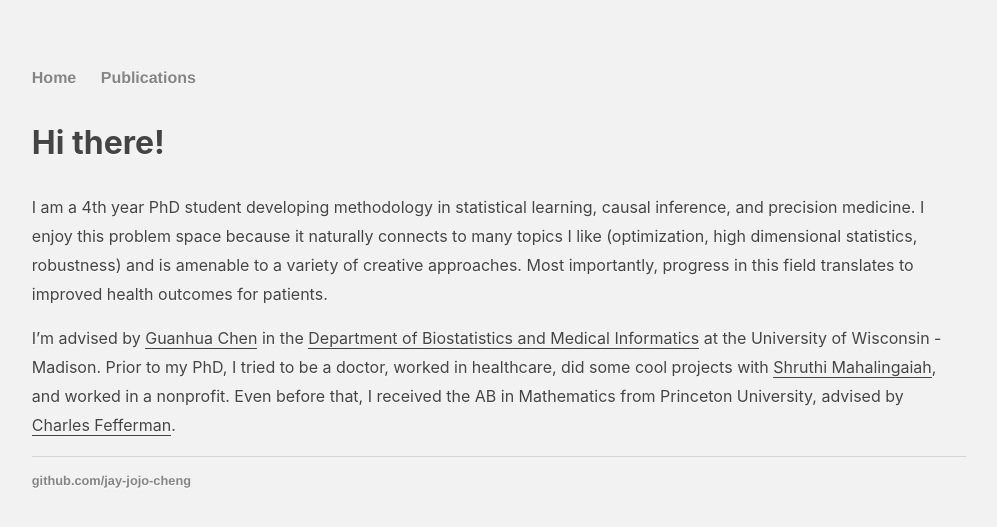
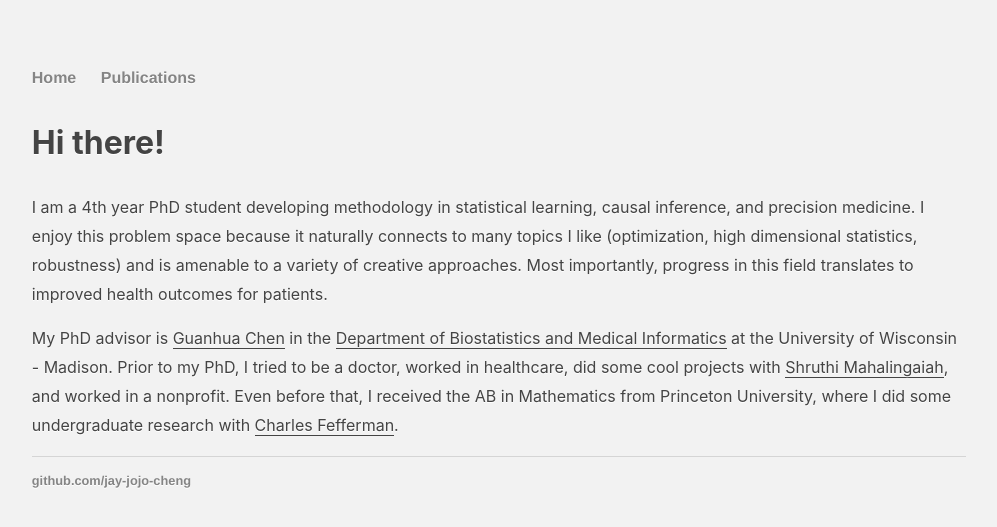
Before and after one commit to jay-jojo-cheng/jay-jojo-cheng.github.io, a Jekyll site: the page built from index.md, in a window 1280 px wide. Shown: the top 527 px of the page, without its empty margins (141-1138 px from the left). Built offline with Jekyll 4.4.1, drawn with Linux system fonts in a browser that asks for light colours.

Commit message:
Update index.md

```diff
--- a/index.md
+++ b/index.md
@@ -8,6 +8,6 @@ I am a 4th year PhD student developing methodology in statistical learning, caus
 I enjoy this problem space because it naturally connects to many topics I like (optimization, high dimensional statistics, robustness) and is amenable to a variety of creative approaches.
 Most importantly, progress in this field translates to improved health outcomes for patients.
 
-I'm advised by [Guanhua Chen](https://stat.wisc.edu/staff/chen-guanhua/) in the [Department of Biostatistics and Medical Informatics](https://www.biostat.wisc.edu/) at the University of Wisconsin - Madison.
+My PhD advisor is [Guanhua Chen](https://stat.wisc.edu/staff/chen-guanhua/) in the [Department of Biostatistics and Medical Informatics](https://www.biostat.wisc.edu/) at the University of Wisconsin - Madison.
 Prior to my PhD, I tried to be a doctor, worked in healthcare, did some cool projects with [Shruthi Mahalingaiah](https://www.hsph.harvard.edu/shruthi-mahalingaiah/), and worked in a nonprofit.
-Even before that, I received the AB in Mathematics from Princeton University, advised by [Charles Fefferman](https://www.math.princeton.edu/people/charles-fefferman).
+Even before that, I received the AB in Mathematics from Princeton University, where I did some undergraduate research with [Charles Fefferman](https://www.math.princeton.edu/people/charles-fefferman).
```
